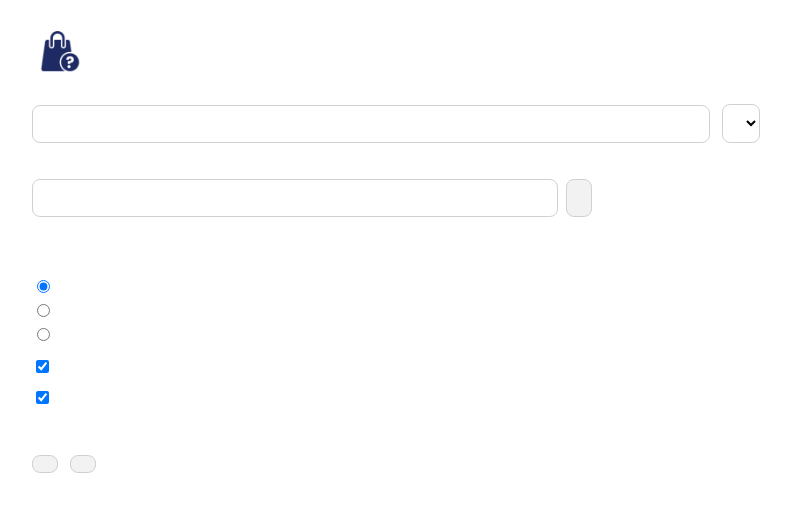
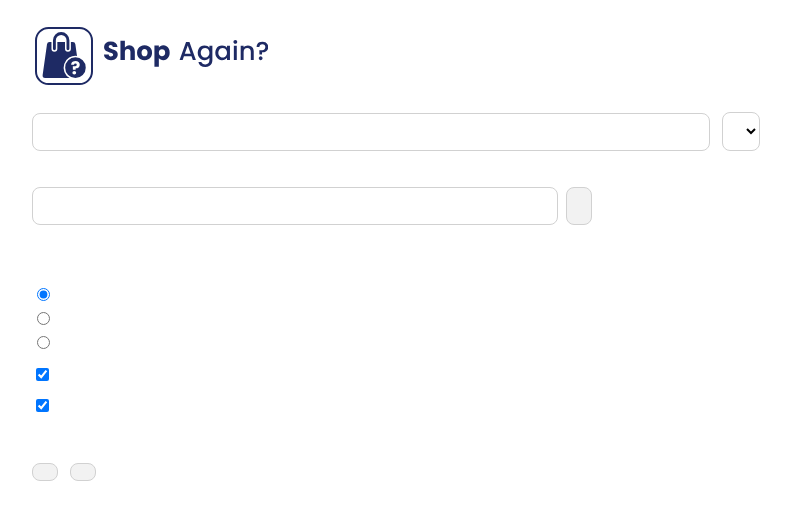
Before and after one commit to ronnidc/shop-again, a website built with Vite: page entrypoints/options/index.html in a window 1280 px wide. Shown: the whole page, without its empty margins (244-1035 px from the left). Built offline with nearby package versions, Linux system fonts and the light colour scheme; files whose address does not match are found by name; what wxt would draw is missing.

Commit message:
feat: the masthead with a bordered tile and the name in Poppins
The options page and the popup footer inline the icon, so a stroke on its
white square draws the square on light, where it would otherwise vanish, and
the lockup keeps one geometry in both looks. The name is the brand's own
face as paths, navy on light and white on dark, with the text block centered
on the square as before.

```diff
--- a/entrypoints/popup/main.ts
+++ b/entrypoints/popup/main.ts
@@ -6,7 +6,8 @@ import { browser } from '@/platform/browser';
 import { t } from '@/platform/i18n';
 import { loadDraftDomains } from '@/platform/store';
 import { openSettings } from '@/platform/windows';
-import { fill, h } from '@/ui/dom';
+import smallMark from '@/assets/icon-small.svg?raw';
+import { fill, h, svg } from '@/ui/dom';
 import { icon } from '@/ui/icons';
 import { mountShopView } from '@/ui/shop-view';
 
@@ -52,7 +53,7 @@ fill(
   element('more'),
   // The sender, with the mark the toolbar button shows, so the popup is
   // recognized as the same thing as the banner.
-  h('span', { class: 'brand' }, h('img', { src: 'icon/32.png', alt: '' }), t('extName')),
+  h('span', { class: 'brand' }, svg(smallMark, { class: 'logo', 'aria-hidden': 'true' }), t('extName')),
   // The gear says that the settings live on the same page.
   h('button', { type: 'button', class: 'link', onclick: () => void openSettings() }, icon('gear'), t('allShops')),
 );
--- a/ui/base.css
+++ b/ui/base.css
@@ -15,6 +15,11 @@
   --border: color-mix(in srgb, CanvasText 18%, Canvas);
   --surface: color-mix(in srgb, CanvasText 5%, Canvas);
   --surface-hover: color-mix(in srgb, CanvasText 10%, Canvas);
+
+  /* The mark's navy for the name next to it, and for the edge that draws the
+     icon's white square where it would otherwise vanish into the page. */
+  --brand: light-dark(#1e2a64, #fff);
+  --brand-edge: light-dark(#1e2a64, transparent);
 
   --good: light-dark(#18794e, #5fd39c);
   --bad: light-dark(#b42318, #ff8f85);
--- a/ui/dom.ts
+++ b/ui/dom.ts
@@ -26,6 +26,16 @@ export function fill(element: Element, ...children: Child[]): void {
   element.replaceChildren(...present(children));
 }
 
+/**
+ * An inline SVG from its markup, one of the extension's own drawings, so its
+ * shapes can take the page's colors. Attributes replace the markup's own.
+ */
+export function svg(markup: string, attrs: Record<string, string> = {}): SVGElement {
+  const element = new DOMParser().parseFromString(markup, 'image/svg+xml').documentElement as unknown as SVGElement;
+  for (const [name, value] of Object.entries(attrs)) element.setAttribute(name, value);
+  return element;
+}
+
 function present(children: Child[]): (Node | string)[] {
   return children.filter((child) => child !== false && child != null);
 }
--- a/ui/overview.css
+++ b/ui/overview.css
@@ -7,22 +7,43 @@ body {
   padding-inline: var(--space-4);
 }
 
-h1 {
-  font-size: 24px;
-}
-
+/* The icon's white square is inset 8 of 128, so a 64 px icon shows a 56 px
+   square with 4 px of air for its border, which stands in for 4 px of the gap. */
 .masthead {
   display: flex;
   align-items: center;
-  gap: var(--space-3);
+  gap: var(--space-2);
 }
 
-/* The icon carries its own white square, so it sits the same on light and dark. */
 .logo {
   flex: none;
-  inline-size: 56px;
-  block-size: 56px;
-  border-radius: 12px;
+  inline-size: 64px;
+  block-size: 64px;
+  overflow: visible;
+}
+
+/* On light the square would vanish into the page, so a border draws it, and
+   the lockup keeps one geometry in both looks. */
+.logo .tile {
+  stroke: var(--brand-edge);
+  stroke-width: 4;
+}
+
+.masthead .text {
+  display: grid;
+  gap: 6px;
+}
+
+.masthead h1 {
+  line-height: 0;
+}
+
+/* The name in the brand's own face, its capitals at a 24 px heading's 18 px. */
+.name {
+  display: block;
+  block-size: 27px;
+  inline-size: auto;
+  color: var(--brand);
 }
 
 main,
--- a/ui/overview.ts
+++ b/ui/overview.ts
@@ -20,7 +20,9 @@ import {
   type BannerMode,
   type Settings,
 } from '@/platform/store';
-import { fill, h } from './dom';
+import markIcon from '@/assets/icon.svg?raw';
+import nameMark from '@/assets/name.svg?raw';
+import { fill, h, svg } from './dom';
 import { icon } from './icons';
 import { standingLabel, summaryText } from './labels';
 import { mountShopView } from './shop-view';
@@ -337,11 +339,18 @@ export function mountOverview(root: HTMLElement, { open = null }: { open?: strin
 
   fill(
     root,
+    // The icon and the name are inlined so the page's colors reach them: the
+    // name is drawn, in the brand's own face, and reads its name out loud.
     h(
       'header',
       { class: 'masthead' },
-      h('img', { class: 'logo', src: 'icon/128.png', alt: '' }),
-      h('div', {}, h('h1', {}, t('extName')), h('p', { class: 'muted' }, t('optionsTagline'))),
+      svg(markIcon, { class: 'logo', 'aria-hidden': 'true' }),
+      h(
+        'div',
+        { class: 'text' },
+        h('h1', {}, svg(nameMark, { class: 'name', role: 'img', 'aria-label': t('extName') })),
+        h('p', { class: 'muted' }, t('optionsTagline')),
+      ),
     ),
     h('main', {}, h('section', {}, toolbar(), list, addShopForm()), settingsSection, dataSection()),
     dialog,
```
Also changed, not shown: entrypoints/popup/style.css (+10 -3 lines), store/mark.mjs (+9 -2 lines), ui/banner.ts (+2 -10 lines), assets/icon-small.svg, assets/icon.svg, assets/name.svg (added), store/README.md, store/images/screenshot-1-note.png, store/images/screenshot-3-good.png, store/images/screenshot-4-overview.png.
